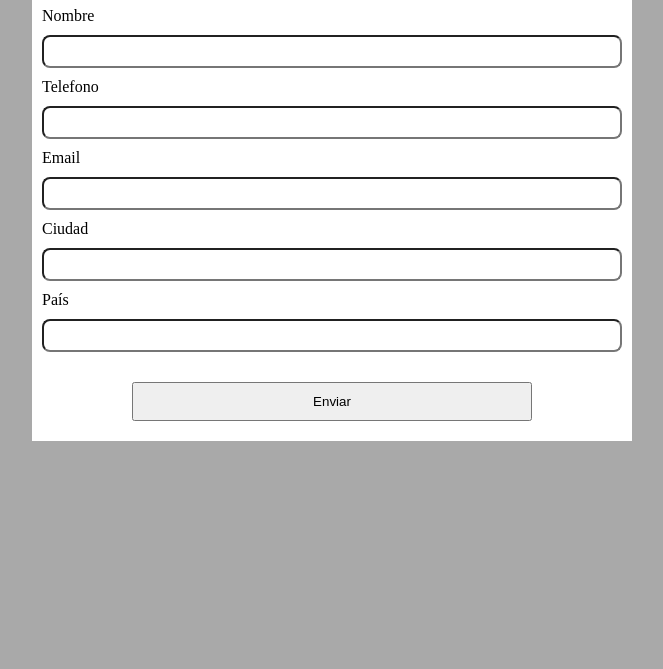
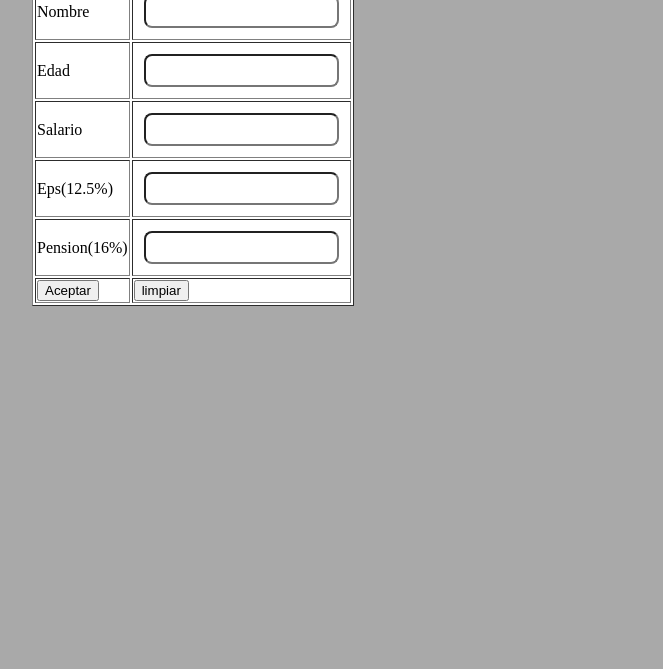
Before and after one commit to ManuelUrquina/web-repos, a plain HTML site: page index.html in a window 1280 px wide. Shown: the part 131-800 px from the top of the page, without its empty margins (26-689 px from the left). Drawn offline with Linux system fonts and the light colour scheme.

Commit message:
First Commit

```diff
--- a/config.js
+++ /dev/null
@@ -1,6 +0,0 @@
-function test() {
-
-    alert('El formulario se ha enviado correctamente');
-
-
-}
--- /dev/null
+++ b/css/estilos.css
@@ -0,0 +1,34 @@
+body{
+    display: flex;
+    background-color: darkgray;
+}
+
+#padre{
+    display: center;
+    margin: 50px;
+    background-color: white;
+    flex-direction: center;
+    align-items: center;
+    width: auto;
+}
+
+.form{
+    display: flex;
+    flex-direction: column;
+    align-items: center;
+}
+
+input{
+    margin: 10px;
+    padding: 7px;
+    border-radius: 8px;
+}
+
+label{
+  margin-left: 10px;
+}
+
+.boton{
+    padding: 10px;
+    margin: 20px 100px 20px 100px;
+}
--- a/estilos.css
+++ /dev/null
@@ -1,33 +0,0 @@
-body{
-    display: flex;
-    background-color: darkgray;
-}
-
-.padre{
-    margin: 50px;
-    background-color: white;
-    flex-direction: column;
-    align-items: center;
-    width: 600px;
-}
-
-.form{
-    display: flex;
-    flex-direction: column;
-
-}
-
-input{
-    margin: 10px;
-    padding: 7px;
-    border-radius: 8px;
-}
-
-label{
-  margin-left: 10px;
-}
-
-.boton{
-    padding: 10px;
-    margin: 20px 100px 20px 100px;
-}
--- a/index.html
+++ b/index.html
@@ -1,46 +1,49 @@
-<!doctype html>
+<!DOCTYPE html>
 <html lang="es">
-<head>
-    <meta charset="UTF-8">
-    <meta name="viewport"
-          content="width=device-width, user-scalable=no, initial-scale=1.0, maximum-scale=1.0, minimum-scale=1.0">
-    <meta http-equiv="X-UA-Compatible" content="ie=edge">
-    <title>Formulario</title>
-    <script src="test.js"></script>
-    <link rel="stylesheet" href="estilos.css">
-</head>
-<body>
+    <head>
+        <meta charset="UTF-8">
+        <meta name="viewport" content="width=device-width, initial-scale=1.0">
+        <title>Calcular Salario</title>
+        <link rel="stylesheet" href="/css/estilos.css">
 
-    <div class="padre">
+        <body>
+            <div id = "padre">
+            <table border="1">
+                <tr>
+                    <td>Nombre</td>
+                    <td><input type="text" name="nombre" id="nombre"></td>
+                </tr>
+                <tr>
+                    <td>Edad</td>
+                    <td><input type="number" name="edad" id="edad" size="3"></td>
+                </tr>
+                <tr>
+                    <td>Salario</td>
+                    <td><input type="number" name="salario" id="salario"></td>
+                </tr>
+                <tr>
+                    <td>Eps(12.5%)</td>
+                    <td><input type="number" name="eps" id="eps" readonly></td>
+                </tr>
+                <tr>
+                    <td>Pension(16%)</td>
+                    <td><input type="number" name="pension" id="pension"readonly></td>
+                </tr>
+                <tr>
+                    <td><button onclick="calcular()">Aceptar</button></td>
+                    <td><button type="reset" onclick="reset()">limpiar</button></td>
+                </tr>
 
-        <div> <h1>Formulario de contacto</h1></div>
+                <script src="js/validacion.js"></script>
 
-        <form action="https://formsubmit.co/mfurquina2004@gmail.com" method="post" class="form">
+<div class="form-group">
+  <label for="Contraseña"></label>
+  <input type="password" class="form-control" name="" id="" placeholder="">
+</div>
 
-            <label for="name">Nombre</label>
 
-            <input type="text" name="name" id="name">
 
-            <label for="phone">Telefono</label>
-
-            <input type="text" id="phone">
-
-            <label for="email">Email</label>
-
-            <input type="text" name="email" id="email">
-
-            <label for="city">Ciudad</label>
-
-            <input type="text" name="city" id="city">
-
-            <label for="country">País</label>
-
-            <input type="text" name="country" id="country">
-
-            <button class="boton">Enviar</button>
-        </form>
-
-    </div>
-</aside>
-</body>
-</html>
+            </table>
+        </div>
+        </body>
+    </html>
--- /dev/null
+++ b/js/validacion.js
@@ -0,0 +1,26 @@
+function calcular() {
+
+    //get
+    let salario = document.getElementById('salario').value;
+    let nombre = document.getElementById('nombre').value;
+    let edad = document.getElementById('edad').value;
+    //calcular
+    let eps = salario * 0.125;
+    let pension = salario * 0.16;
+
+    //set
+
+    document.getElementById('eps').value = eps;
+    document.getElementById('pension').value = pension;
+
+}
+
+function reset() {
+
+
+    document.getElementById('nombre').value = "";
+    document.getElementById('edad').value = "";
+    document.getElementById('salario').value = "";
+    document.getElementById('eps').value = "";
+    document.getElementById('pension').value = "";
+}
```
